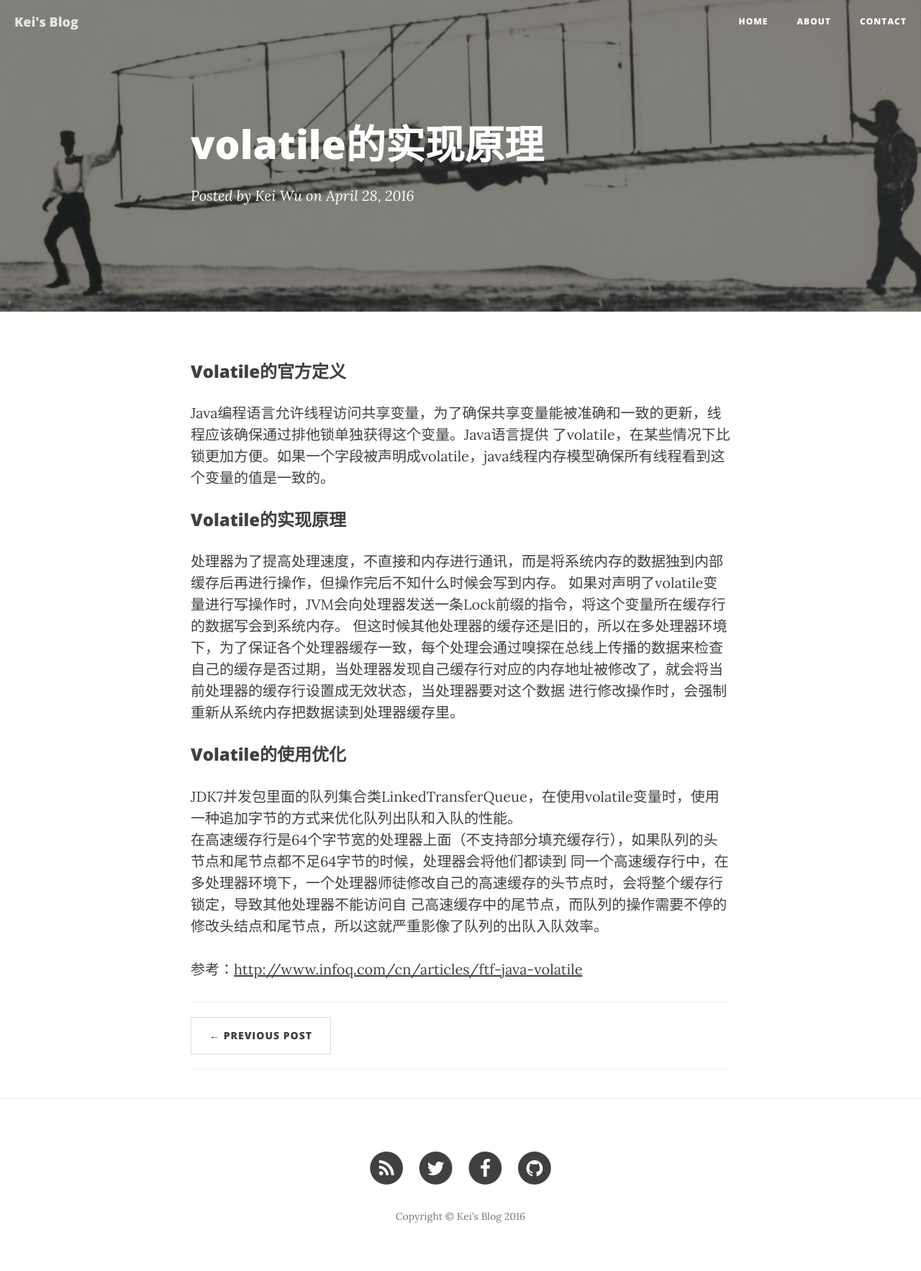
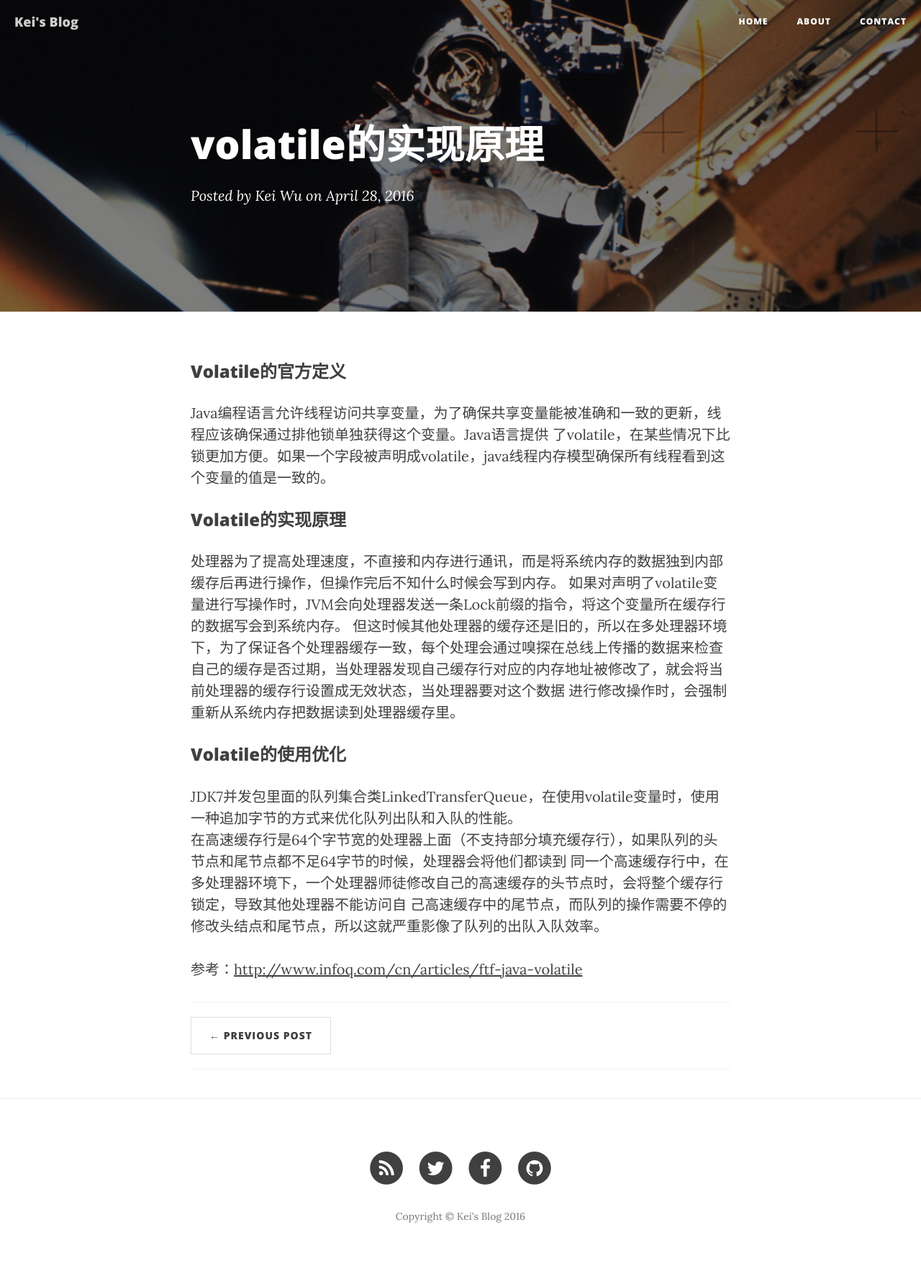
Before and after one commit to scauwjh/blog, a Jekyll site: the page built from _posts/2016-04-28-volatile的实现原理.markdown, in a window 1280 px wide. Shown: the whole page at 72% size. Built offline with Jekyll 4.4.1, drawn with Linux system fonts in a browser that asks for light colours; nearby versions of some CDN libraries; comment, search, counter and statistics services are not loaded.

Commit message:
Update 2016-04-28-volatile的实现原理.markdown

```diff
--- a/_posts/2016-04-28-volatile的实现原理.markdown
+++ b/_posts/2016-04-28-volatile的实现原理.markdown
@@ -2,9 +2,9 @@
 layout:     post
 title:      "volatile的实现原理"
 subtitle:   ""
-date:       2016-04-28 11:45:30
+date:       2016-04-28 13:04:30
 author:     "Kei Wu"
-header-img: "img/post-bg-02.jpg"
+header-img: "img/post-bg-03.jpg"
 ---
 
 ### Volatile的官方定义
```
